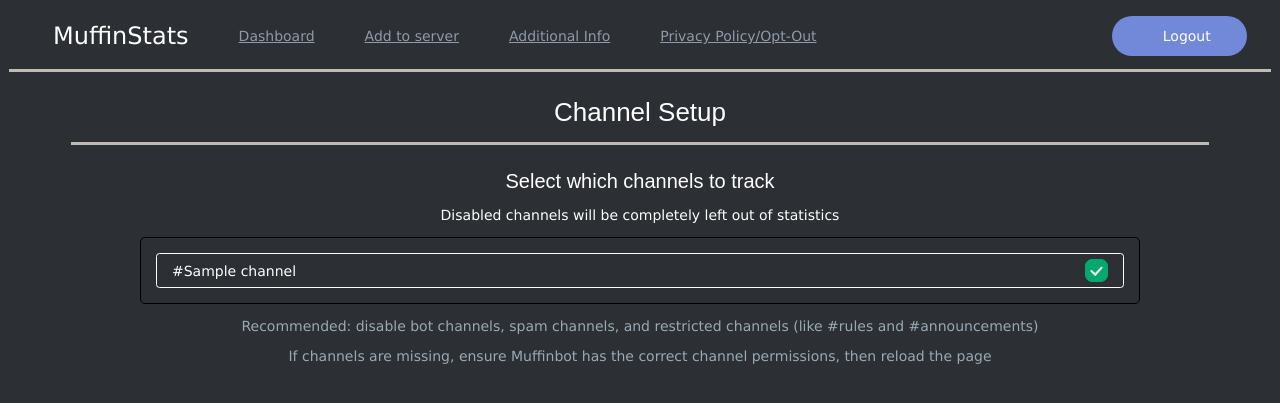
After one commit to begilbert-sys/MuffinBot, a Django app: page /guild/1/setup in a window 1280 px wide. The commit adds this page. Shown: the top 403 px of the page. Run offline with Django 4.2, Linux system fonts and the light colour scheme; tables that the repository leaves empty hold one stand-in row (values such as "Sample post").

Commit message:
began channel setup

```diff
--- a/dbsize_piechart.py
+++ b/dbsize_piechart.py
@@ -39,5 +39,5 @@
     mb_value = (total*pct_value/100) / (10 ** 6)
     return '{:.1f}%\n({:.2f}MB)'.format(pct_value, mb_value)
 fig, ax = plt.subplots()
-ax.pie(sizes, labels=labels, autopct=fmt, radius=1.5)
+ax.pie(sizes, labels=labels, autopct=fmt, radius=1.3)
 plt.show()
--- a/stats/management/commands/bot/cogs/utils/collector.py
+++ b/stats/management/commands/bot/cogs/utils/collector.py
@@ -49,7 +49,7 @@
                     timeout=TIMEOUT
                 )
             except TimeoutError as e:
-                logger.error(e, exc_info=True)
+                logger.warning(f'{self.guild.name} timeout')
                 continue
             finally:
                 end = default_timer()
--- a/stats/management/commands/bot/cogs/utils/ratelimiter.py
+++ b/stats/management/commands/bot/cogs/utils/ratelimiter.py
@@ -1,4 +1,3 @@
 import asyncio
-import aiolimiter
 def global_ratelimit(func):
     pass
--- a/stats/models/guild.py
+++ b/stats/models/guild.py
@@ -4,12 +4,12 @@
     id = models.PositiveBigIntegerField(primary_key=True)
 
     name = models.CharField(max_length=100)
-    icon = models.URLField(null=True)
+    icon_id = models.CharField(max_length=34, null=True) # the 'a_' prefix for animated avatars adds two characters
     join_dt = models.DateTimeField()
     last_message_dt = models.DateTimeField(null=True)
-    timezone = models.CharField(max_length=32, default='utc')
 
-    premium = models.BooleanField(default=False)
+    premium_level = models.SmallIntegerField(default=0)
+    setup = models.BooleanField(default=False)
 
     def display_icon(self):
         if self.icon is None:
--- a/stats/models/user.py
+++ b/stats/models/user.py
@@ -16,6 +16,7 @@
     avatar_id = models.CharField(max_length=34, null=True) # the 'a_' prefix for animated avatars adds two characters
 
     last_login = models.DateTimeField(null=True)
+    timezone = models.CharField(max_length=32, default='utc')
 
     hidden = models.BooleanField(default=False)
 
--- /dev/null
+++ b/stats/static/css/channel_setup.css
@@ -0,0 +1,145 @@
+table {
+    border-spacing: 10px;
+}
+
+.channeltable {
+    margin: 0 auto;
+    width: 80%;
+    max-width: 1000px;
+    border-width: 1px;
+    border-style: solid;
+    border-color:black;
+    border-radius:5px;
+    border-collapse: separate;
+    border-spacing: 15px;
+}
+
+.channeltable td {
+    border-width: 1px;
+    border-color: #999;
+    border-radius: 0.25em;
+    border-style: solid;
+    padding: 5px;
+    transition: all 0.125s linear;
+}
+.channeltable td.selectedCell {
+    border-color: white;
+}
+
+  @supports (-webkit-appearance: none) or (-moz-appearance: none) {
+    .checkbox-wrapper-13 input[type=checkbox] {
+      --active: #04A96D;
+      --active-inner: #fff;
+      --border: #BBC1E1;
+      --background: #2c2f33;
+      --disabled: #F6F8FF;
+      --disabled-inner: #E1E6F9;
+      -webkit-appearance: none;
+      -moz-appearance: none;
+      height: 21px;
+      outline: none;
+      display: inline-block;
+      vertical-align: top;
+      position: relative;
+      margin: 0;
+      cursor: pointer;
+      border: 1px solid var(--bc, var(--border));
+      background: var(--b, var(--background));
+      transition: background 0.3s, border-color 0.3s, box-shadow 0.2s;
+    }
+    .checkbox-wrapper-13 input[type=checkbox]:after {
+      content: "";
+      display: block;
+      left: 0;
+      top: 0;
+      position: absolute;
+      transition: transform var(--d-t, 0.3s) var(--d-t-e, ease), opacity var(--d-o, 0.2s);
+    }
+    .checkbox-wrapper-13 input[type=checkbox]:checked {
+      --b: var(--active);
+      --bc: var(--active);
+      --d-o: .3s;
+      --d-t: .6s;
+      --d-t-e: cubic-bezier(.2, .85, .32, 1.2);
+    }
+    .checkbox-wrapper-13 input[type=checkbox]:disabled {
+      --b: var(--disabled);
+      cursor: not-allowed;
+      opacity: 0.9;
+    }
+    .checkbox-wrapper-13 input[type=checkbox]:disabled:checked {
+      --b: var(--disabled-inner);
+      --bc: var(--border);
+    }
+    .checkbox-wrapper-13 input[type=checkbox]:disabled + label {
+      cursor: not-allowed;
+    }
+    .checkbox-wrapper-13 input[type=checkbox]:hover:not(:checked):not(:disabled) {
+      --bc: var(--border-hover);
+    }
+    .checkbox-wrapper-13 input[type=checkbox]:focus {
+      box-shadow: 0 0 0 var(--focus);
+    }
+    .checkbox-wrapper-13 input[type=checkbox]:not(.switch) {
+      width: 21px;
+    }
+    .checkbox-wrapper-13 input[type=checkbox]:not(.switch):after {
+      opacity: var(--o, 0);
+    }
+    .checkbox-wrapper-13 input[type=checkbox]:not(.switch):checked {
+      --o: 1;
+    }
+    .checkbox-wrapper-13 input[type=checkbox] + label {
+      display: inline-block;
+      vertical-align: middle;
+      cursor: pointer;
+      margin-left: 4px;
+    }
+
+    .checkbox-wrapper-13 input[type=checkbox]:not(.switch) {
+      border-radius: 7px;
+    }
+    .checkbox-wrapper-13 input[type=checkbox]:not(.switch):after {
+      width: 5px;
+      height: 9px;
+      border: 2px solid var(--active-inner);
+      border-top: 0;
+      border-left: 0;
+      left: 7px;
+      top: 4px;
+      transform: rotate(var(--r, 20deg));
+    }
+    .checkbox-wrapper-13 input[type=checkbox]:not(.switch):checked {
+      --r: 43deg;
+    }
+  }
+
+  .checkbox-wrapper-13 * {
+    box-sizing: inherit;
+  }
+  .checkbox-wrapper-13 *:before,
+  .checkbox-wrapper-13 *:after {
+    box-sizing: inherit;
+  }
+
+.cell_wrapper {
+    display:flex;
+    justify-content: space-between;
+    align-items: center;
+    padding: 0px 10px;
+}
+.text {
+    word-wrap:break-word;
+    max-width: 250px;
+    color: #999;
+    transition: all 0.125s linear;
+}
+
+.text.selectedText {
+    color: white;
+}
+.subtext {
+    color: #99AAB5;
+    text-align: center;
+    font-size: 14px;
+}
--- a/stats/static/css/dashboard.css
+++ b/stats/static/css/dashboard.css
@@ -81,3 +81,9 @@
 .servercard img {
     border-radius: 50%;
 }
+
+.medallion {
+    position:absolute;
+    height:20px;
+    left: 100px;
+}
--- /dev/null
+++ b/stats/static/js/channel_setup.js
@@ -0,0 +1,11 @@
+
+var checkboxes = document.querySelectorAll('.checkbox');
+checkboxes.forEach(function (checkbox) {
+    checkbox.addEventListener("change", (event) => {
+        var src = event.currentTarget;
+        var label = src.previousElementSibling;
+        var cell = src.parentElement.parentElement;
+        label.classList.toggle("selectedText");
+        cell.classList.toggle("selectedCell");
+    })
+})
--- /dev/null
+++ b/stats/templates/channel_setup.html
@@ -0,0 +1,57 @@
+<!DOCTYPE html>
+<html>
+<head>
+    <meta charset="utf-8">
+    <meta name="viewport" content="width=device-width">
+    {% load static %}
+    <title>Stats FAQ</title>
+    <link rel="stylesheet" href="{% static 'style.css' %}" type="text/css" />
+    <link rel="stylesheet" href="{% static 'css/channel_setup.css' %}" type="text/css" />
+    <link rel="icon">
+</head>
+<body>
+    <header>
+        <div class="header-navigation">
+            <nav>
+                <ul>
+                    <li style="margin-right:15px"><img src="" height=40>
+                    <li class="muffinstats"><a href="../">MuffinStats</a></li>
+                    <li><a href="/dashboard">Dashboard</li>
+                    <li><a href="/add">Add to server</a></li>
+                    <li><a href="/info">Additional Info</a></li>
+                    <li><a href="/privacy">Privacy Policy/Opt-Out</a></li>
+                </ul>
+            </nav>
+            <a href="/logout/" class="discord_button logout">
+                <img src="{{ user.avatar }}">Logout
+            </a>
+        </div>
+        <div class="greybar" style="margin-top:5px; width:99.9%;"></div>
+    </header>
+
+    <h1>Channel Setup</h1>
+    <div class="greybar"></div>
+    <h3>Select which channels to track</h3>
+    <p>
+        Disabled channels will be completely left out of statistics
+    </p>
+    <table class="channeltable">
+        {% for row in channel_table %}
+            <tr>
+                {% for channel in row %}
+                    <td class="selectedCell">
+                        <div class="checkbox-wrapper-13 cell_wrapper">
+                            <label class="text selectedText">#{{ channel.name }}</label>
+                            <input class="checkbox" type="checkbox" checked>
+                        </div>
+                    </td>
+                {% endfor %}
+            </tr>
+        {% endfor %}
+    </table>
+    <script type="text/javascript" src="{% static 'js/channel_setup.js' %}"></script>
+</body>
+<p class="subtext">Recommended: disable bot channels, spam channels, and restricted channels (like #rules and #announcements)</p>
+<span class="subtext">
+    If channels are missing, ensure Muffinbot has the correct channel permissions, then reload the page
+</span>
--- a/stats/urls.py
+++ b/stats/urls.py
@@ -5,6 +5,7 @@
 app_name = 'stats'
 urlpatterns = [
     path("guild/<int:guild_id>/", views.index, name="index"),
+    path("guild/<int:guild_id>/setup", views.channel_setup, name="channel setup"),
     path("guild/<int:guild_id>/details/", views.details, name="details"),
     path("guild/<int:guild_id>/user/<str:tag>", views.users, name="users"),
     path("FAQ/", views.faq, name="FAQ"),
--- a/stats/views/__init__.py
+++ b/stats/views/__init__.py
@@ -6,3 +6,4 @@
 from .privacy import privacy
 from .discord_oauth2 import discord_login, discord_login_redirect, discord_logout
 from .server_setup import setup
+from .channel_setup import channel_setup
--- /dev/null
+++ b/stats/views/channel_setup.py
@@ -0,0 +1,25 @@
+from django.shortcuts import render
+
+from stats import models
+
+def channel_table(guild):
+    COLUMNS = 4
+    channels = list(models.Channel.objects.filter(guild=guild))
+    matrix = list()
+    sublist = list()
+    while len(channels) > 0:
+        if len(sublist) == COLUMNS:
+            matrix.append(sublist)
+            sublist = list()
+        sublist.append(channels.pop())
+    matrix.append(sublist)
+    return matrix
+
+def channel_setup(request, guild_id):
+    guild = models.Guild.objects.get(id=guild_id)
+
+    context = {
+        'user': request.user,
+        'channel_table': channel_table(guild)
+    }
+    return render(request, "channel_setup.html", context)
```
Also changed, not shown: stats/management/commands/bot/cogs/utils/processor.py (+4 -5 lines), stats/static/js/server_setup.js (+14 -2 lines), stats/templates/dashboard.html (+6 -1 lines), stats/templates/server_setup.html (+28 -8 lines), stats/static/assets/notification.svg (added).
